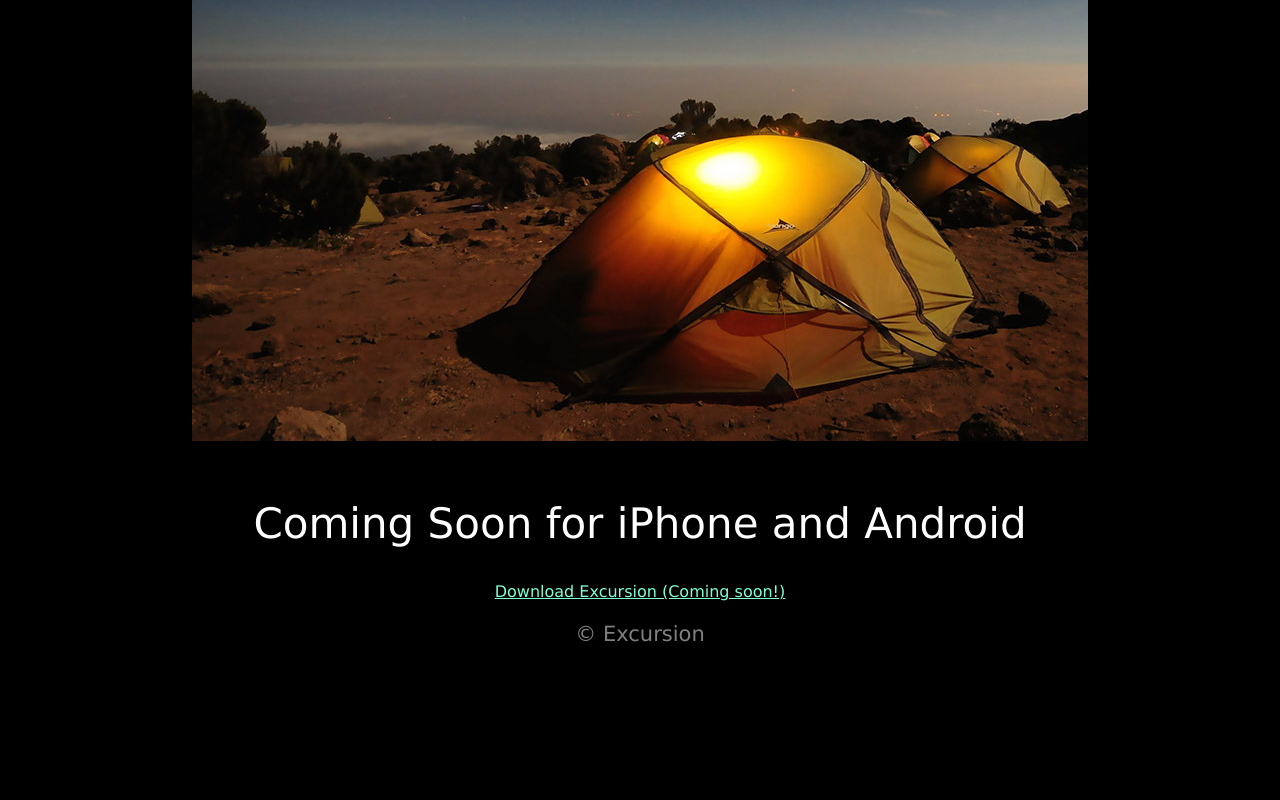
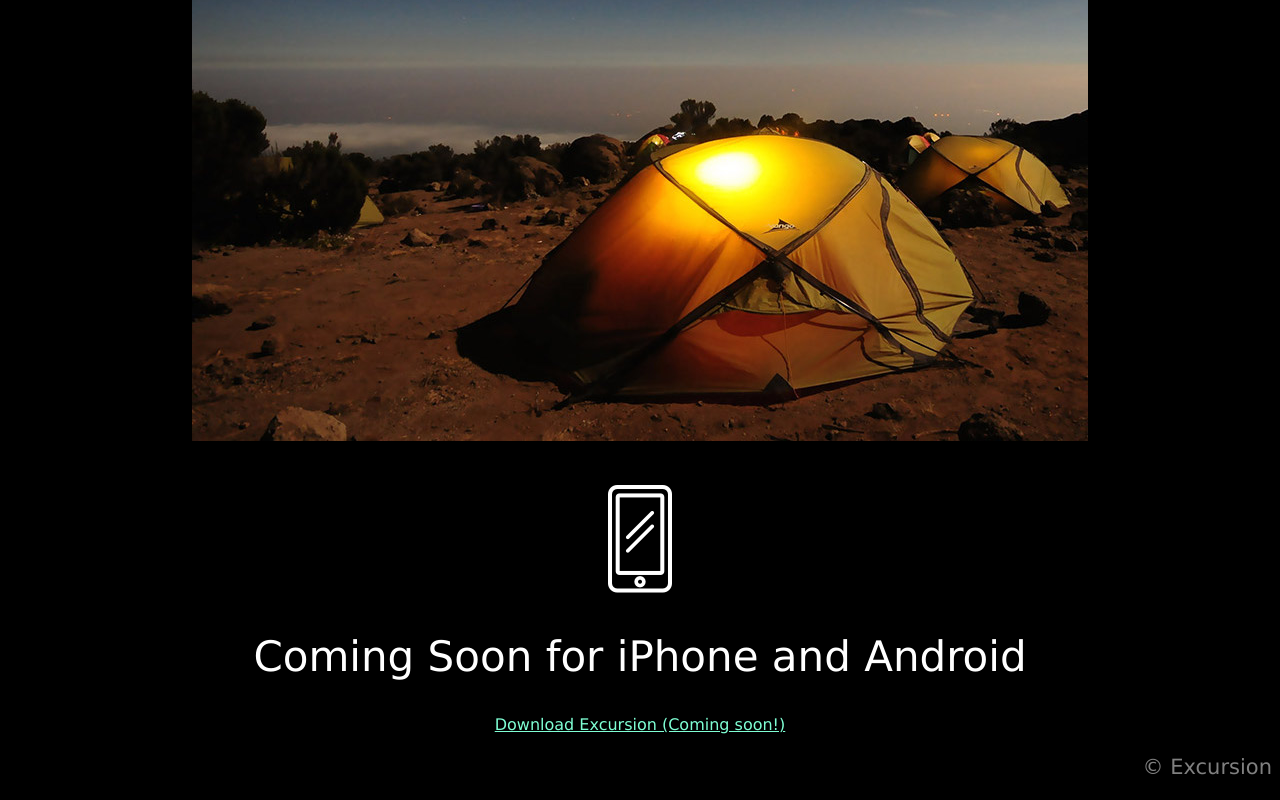
Before and after one commit to maddog226uk/excursion, a plain HTML site: page index.html in a window 1280 px wide. Shown: the part 548-1348 px from the top of the page. Before the commit the page ends 1215 px from the top, so only its background shows below. Drawn offline with Linux system fonts and the light colour scheme.

Commit message:
Further changes to HTML and CSS Styling

```diff
--- a/index.html
+++ b/index.html
@@ -26,7 +26,7 @@
 
   <!-- Mobile phone icon with download link-->
   <div class="icon">
-      <img src="#" alt="">
+      <img class="phone" src="./resources/images/phone.png" alt="Picture icon of a mobile phone">
       <h2 class="caption1">Coming Soon for iPhone and Android</h2>
       <a class="download" href="#">Download Excursion (Coming soon!)</a>
 
--- a/resources/css/style.css
+++ b/resources/css/style.css
@@ -15,7 +15,11 @@ p {
   color: Gray;
 }
 
-h2 {
+.phone {
+  padding-top: 40px;
+}
+
+.caption1 {
   font-weight: 300;
   font-size: 42px;
   color: white;
@@ -24,4 +28,13 @@ h2 {
 .download {
   color: Aquamarine;
   font-size: 16px;
+  padding-bottom: 40px;
 }
+
+.footer {
+  text-align: right;
+}
+
+.video {
+  padding-top: 40px;
+}
```
